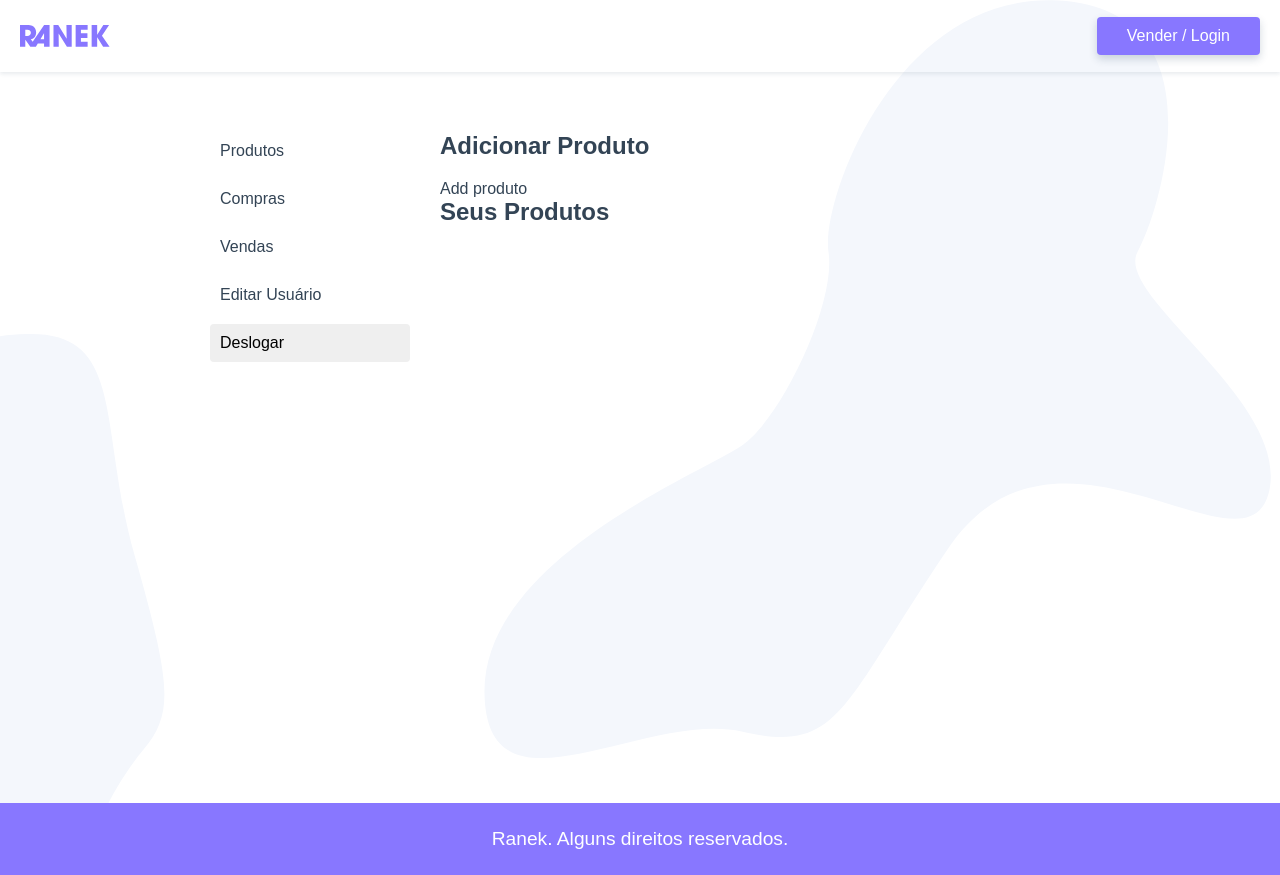
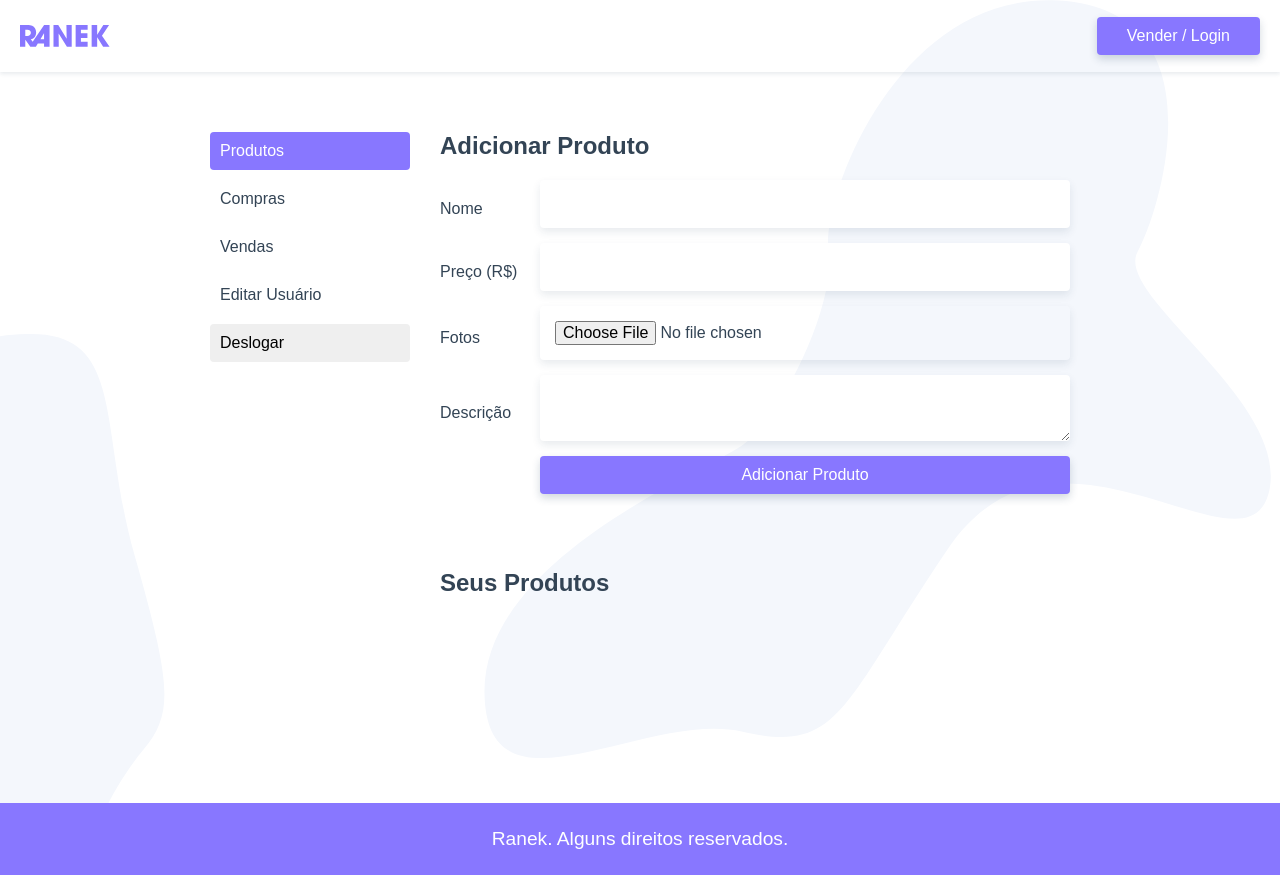
Before and after one commit to lthbuttow/Ranek-Vue, a Vue app: page /usuario in a window 1280 px wide. Built offline with nearby package versions, Linux system fonts and the light colour scheme.

Commit message:
Criando a feature de add produto

```diff
--- /dev/null
+++ b/src/components/ProdutoAdicionar.vue
@@ -0,0 +1,55 @@
+<template>
+  <form class="adicionar-produto">
+    <label for="nome">Nome</label>
+    <input id="nome" name="nome" type="text" v-model="produto.nome" />
+    <label for="preco">Preço (R$)</label>
+    <input id="preco" name="preco" type="number" v-model="produto.preco" />
+    <label for="fotos">Fotos</label>
+    <input id="fotos" name="fotos" type="file" ref="fotos" />
+    <label for="descricao">Descrição</label>
+    <textarea id="descricao" name="descricao" v-model="produto.descricao"></textarea>
+    <input class="btn" type="button" value="Adicionar Produto" @click.prevent="adicionarProduto" />
+  </form>
+</template>
+
+<script>
+import { api } from "@/services.js";
+
+export default {
+  name: "ProdutoAdicionar",
+  data() {
+    return {
+      produto: {
+        nome: "",
+        preco: "",
+        descricao: "",
+        fotos: null
+      }
+    };
+  },
+  methods: {
+    formatarProduto() {
+      this.produto.usuario_id = this.$store.state.usuario.id;
+    },
+    adicionarProduto() {
+      this.formatarProduto();
+      api.post("/produto", this.produto).then(() => {
+        this.$store.dispatch("getUsuarioProdutos");
+      });
+    }
+  }
+};
+</script>
+
+<style scoped>
+.adicionar-produto {
+  display: grid;
+  grid-template-columns: 100px 1fr;
+  align-items: center;
+  margin-bottom: 60px;
+}
+
+.btn {
+  grid-column: 2;
+}
+</style>
--- a/src/components/ProdutosAdicionar.vue
+++ /dev/null
@@ -1,12 +0,0 @@
-<template>
-  <p>Add produto</p>
-</template>
-
-<script>
-export default {
-  name: "ProdutosAdicionar"
-};
-</script>
-
-<style>
-</style>
--- a/src/views/usuario/Usuario.vue
+++ b/src/views/usuario/Usuario.vue
@@ -3,7 +3,7 @@
     <nav class="sidenav">
       <ul>
         <li>
-          <router-link :to="{name: 'produtos'}">Produtos</router-link>
+          <router-link :to="{name: 'usuario'}">Produtos</router-link>
         </li>
         <li>
           <router-link :to="{name: 'compras'}">Compras</router-link>
--- a/src/views/usuario/UsuarioProdutos.vue
+++ b/src/views/usuario/UsuarioProdutos.vue
@@ -1,7 +1,7 @@
 <template>
   <section>
     <h2>Adicionar Produto</h2>
-    <ProdutosAdicionar />
+    <ProdutoAdicionar />
     <h2>Seus Produtos</h2>
     <transition-group v-if="usuario_produtos" name="list" tag="ul">
       <li v-for="(produto, index) in usuario_produtos" :key="index">
@@ -14,14 +14,14 @@
 </template>
 
 <script>
-import ProdutosAdicionar from "@/components/ProdutosAdicionar.vue";
+import ProdutoAdicionar from "@/components/ProdutoAdicionar.vue";
 import ProdutoItem from "@/components/ProdutoItem.vue";
 import { mapState, mapActions } from "vuex";
 
 export default {
   name: "UsuariosProdutos",
   components: {
-    ProdutosAdicionar,
+    ProdutoAdicionar,
     ProdutoItem
   },
   computed: {
@@ -47,4 +47,15 @@
 h2 {
   margin-bottom: 20px;
 }
+
+.list-enter,
+.list-leave-to {
+  opacity: 0;
+  transform: translate3d(20px, 0, 0);
+}
+
+.list-enter-active,
+.list-leave-active {
+  transition: all 0.3s;
+}
 </style>
```
